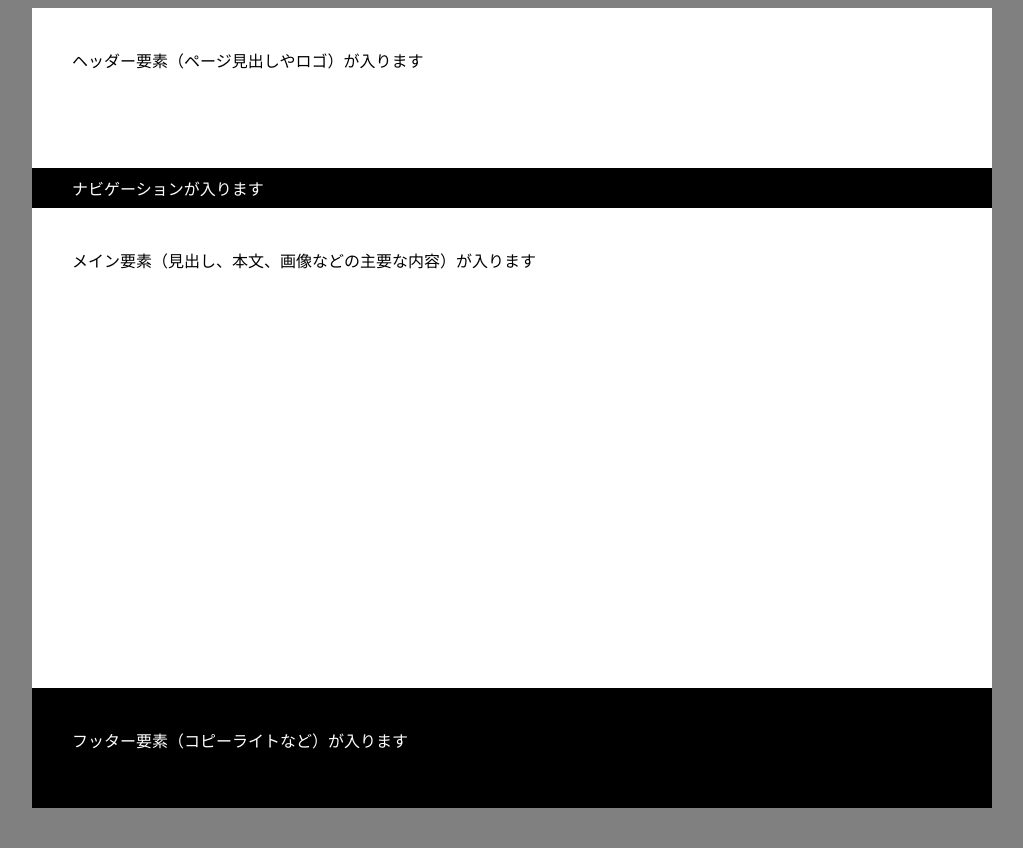
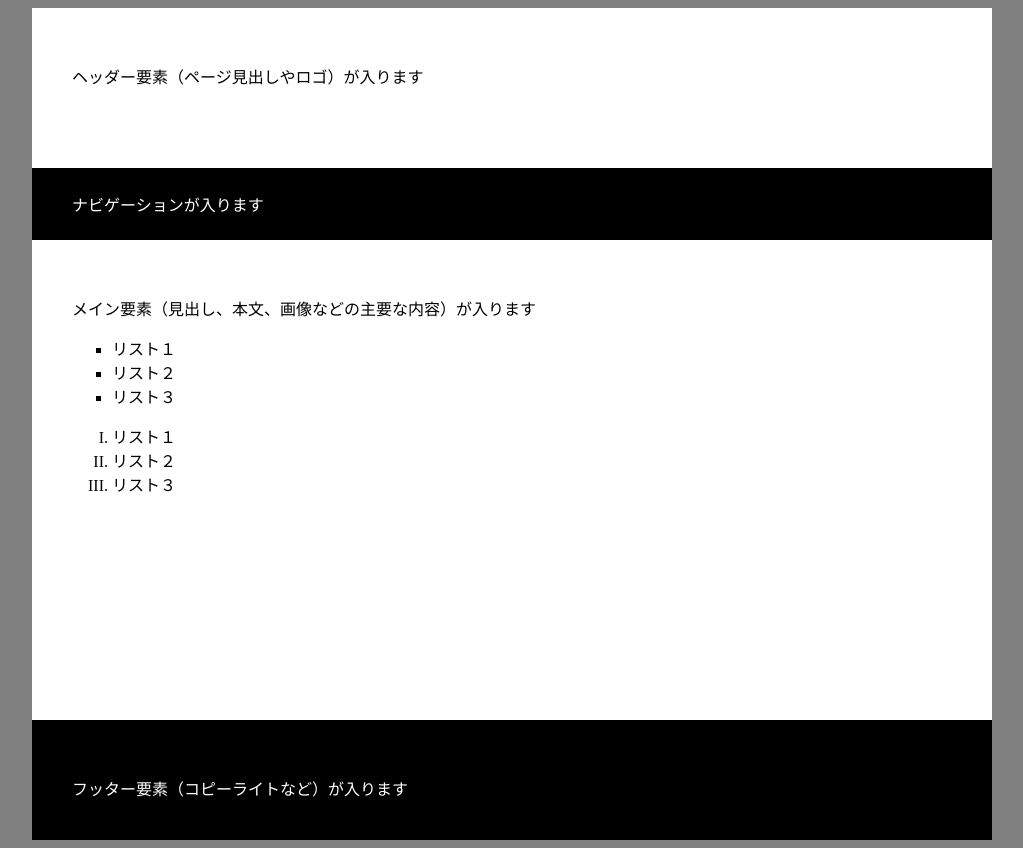
Before and after one commit to gyutaaan/css_sample_04, a plain HTML site: page index.html in a window 1280 px wide. Shown: the whole page, without its empty margins (128-1151 px from the left). Before the commit the page ends 816 px from the top, so only its background shows below. Drawn offline with Linux system fonts and the light colour scheme.

Commit message:
Add files via upload

```diff
--- a/index.html
+++ b/index.html
@@ -5,14 +5,29 @@
   <meta charset="UTF-8">
   <link rel="stylesheet" href="style.css">
   <title>サイトのタイトル</title>
+
 </head>
 
 <body>
   <div id="wrap">
-    <header> ヘッダー要素（ページ見出しやロゴ）が入ります </header>
-    <nav> ナビゲーションが入ります </nav>
-    <main> メイン要素（見出し、本文、画像などの主要な内容）が入ります </main>
-    <footer> フッター要素（コピーライトなど）が入ります </footer>
+    <header>
+      <p> ヘッダー要素（ページ見出しやロゴ）が入ります </p>
+    </header>
+
+    <nav> <p>ナビゲーションが入ります</p> </nav>
+    <main> <p>メイン要素（見出し、本文、画像などの主要な内容）が入ります</p>
+      <ul>
+        <li>リスト１</li>
+        <li>リスト２</li>
+        <li>リスト３</li>
+      </ul>
+      <ol>
+        <li>リスト１</li>
+        <li>リスト２</li>
+        <li>リスト３</li>
+      </ol>
+    </main>
+    <footer><p>フッター要素（コピーライトなど）が入ります </p></footer>
   </div>
 </body>
 
--- a/style.css
+++ b/style.css
@@ -24,7 +24,12 @@ main{
   padding: 40px;
   height : 400px;
 }
-
+main ul {
+  list-style-type: square;
+}
+main ol {
+  list-style-type: upper-roman;
+}
 footer   {
   padding: 40px;
   height: 40px;
```
